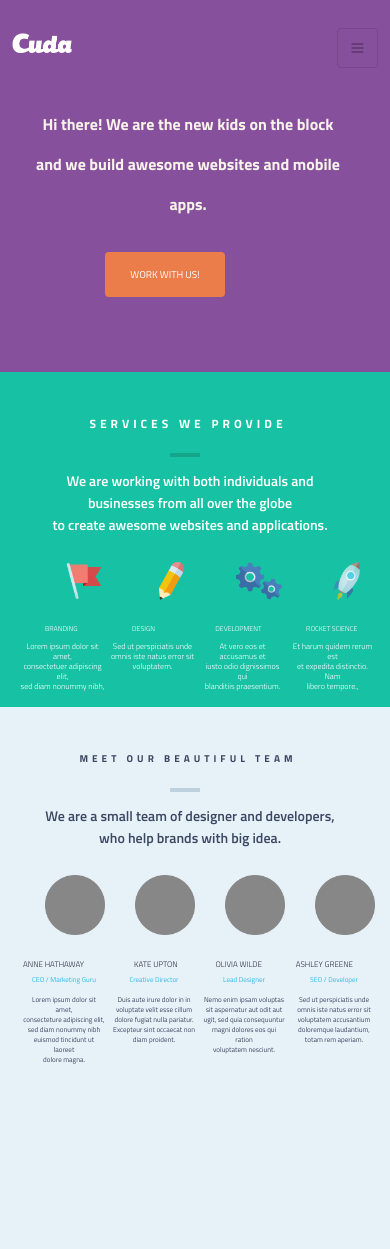
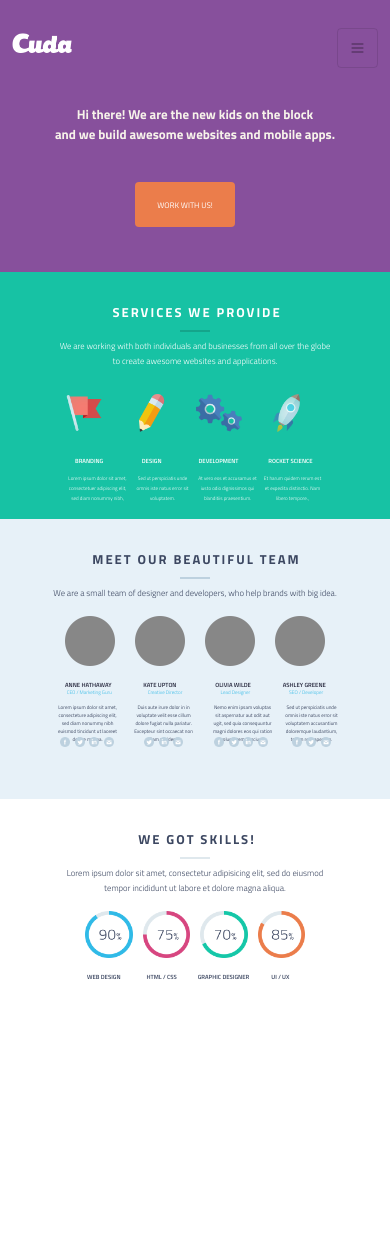
Before and after one commit to zohreh99/web, a plain HTML site: page index.html in a window 390 px wide. After the commit the page ends 994 px from the top, so only its background shows below. Drawn offline with Linux system fonts and the light colour scheme.

Commit message:
commit sec1 sec2 sec3 sec4 and all responsiv

```diff
--- a/files/css/style.css
+++ b/files/css/style.css
@@ -30,7 +30,6 @@
 
 
 body{
-	/*background-color: pink;*/
 }
 header,
 footer,
@@ -54,10 +53,7 @@ section {
 	max-width: 100%
 	height: auto;
 }
-/*.navbar-toggler {
-     align-self: flex-end;
-}
-*/
+
 .logo{
 	width: 118px;
 	height: 37px;
@@ -67,16 +63,12 @@ section {
 .navbar-toggler-icon {
     display: inline-block;
     width: .75em;
-    /*height: .75em;*/
     vertical-align: middle;
     content: "";
     background: no-repeat center center;
     background-size: 100% 100%;
 
 }
-/*.navbar-toggler{
-	padding: 0px 0px !important;
-}*/
 
 .navbar-light .navbar-nav .nav-link{
 	margin: 0px;
@@ -113,6 +105,7 @@ section {
 	font-weight: 600;
 	text-align: center;
 	padding-top: 5rem;
+	padding-left: 30px;
 
 }
 .btn{
@@ -128,7 +121,7 @@ section {
 	font-weight: 600;
 }
 .sec1-btn{
-    padding-left: 370px;
+    padding-left: 408px;
     padding-top: 51px;
 }
 .sec1{
@@ -154,6 +147,8 @@ section {
   padding-top: 108px;
   padding-bottom: 18px;
   position: relative;
+  padding-left: 34px;
+
 }
 .parentsec2h1 ::after{
   content: "";
@@ -172,8 +167,8 @@ section {
   line-height: 24px;
   color: #ffffff;
   font-family: "Titillium";
-  font-weight: 300;
   text-align: center;
+  padding-left: 30px;
 }
 
 .titlesec2{
@@ -196,12 +191,12 @@ section {
 }
 .title3sec2{
 	flex-basis: 400px;
-	padding-left: 90px;
+	padding-left: 100px;
 
 }
 .title4sec2{
 	flex-basis: 400px;
-	padding-left: 80px;
+	padding-left: 100px;
 
 }
 .undertitlesec2{
@@ -211,13 +206,13 @@ section {
 	line-height: 24px;
 	color: #ffffff;
 	font-family: "Titillium";
-	font-weight: 300;
 	text-align: center;
 	padding-top: 20px;
+
 }
 .undertitle1sec2{
 	flex-basis: 600px;
-	padding-left: 50px
+	padding-left: 20px
 
 }
 .undertitle2sec2{
@@ -226,7 +221,7 @@ section {
 }
 .undertitle3sec2{
 	flex-basis: 600px;
-	padding-left: 80px;
+	padding-left: 70px;
 
 
 }
@@ -246,18 +241,23 @@ section {
 	display: flex;
     flex-direction: row;
     justify-content: center;
+    padding-right: 60px;
 }
 
 .flex-titlesec2{
 	display: flex;
     flex-direction: row;
     justify-content: center;
+    padding-right: 50px;
 }
 
 .flex-undertitlesec2{
 	display: flex;
     flex-direction: row;
     justify-content: center;
+    padding-right: 50px;
+
+
 }
 
 .sec3{
@@ -277,6 +277,7 @@ section {
     padding-top: 108px;
     padding-bottom: 18px;
     position: relative;
+    padding-left: 33px;
 }
 .parentsec3h1 ::after{
     content: "";
@@ -297,20 +298,26 @@ section {
     font-family: "Titillium";
     font-weight: 400;
     text-align: center;
+    padding-left: 30px;
+
 }
 .pic1sec3{
-	padding-left: 70px;
+	padding-left: 60px;
 	padding-top: 60px;
 }
 .flex-img1sec3{
 	display: flex;
     flex-direction: row;
     justify-content: center;
+    padding-right: 60px;
 }
+
 .flex-titlesec3{
 	display: flex;
     flex-direction: row;
     justify-content: center;
+    padding-left: 27px;
+
 }
 .titlesec3{
 	font-size: 19px;
@@ -323,23 +330,25 @@ section {
 }
 .title1sec3{
 	flex-basis: 400px;
-	padding-left: 100px;
+	padding-left: 70px;
 }
 .title2sec3{
 	flex-basis: 400px;
-	padding-left: 130px;
+	padding-left: 80px;
 
 
 }
 .title3sec3{
 	flex-basis: 400px;
-	padding-left: 120px;
+	padding-left: 60px;
+
 
 
 }
 .title4sec3{
 	flex-basis: 400px;
-	padding-left: 100px;
+	padding-left: 30px;
+
 
 
 }
@@ -347,6 +356,7 @@ section {
 	display: flex;
     flex-direction: row;
     justify-content: center;
+    padding-right: 11px;
 }
 .undertitle1sec3{
 
@@ -362,25 +372,31 @@ section {
 }
 .undertitle11sec3{
 	flex-basis: 400px;
-	padding-left: 90px;
+	padding-left: 60px;
+	/*padding-left: 50px;*/
 
 
 }
 .undertitle12sec3{
 	flex-basis: 400px;
-	padding-left: 100px;
+	padding-left: 30px;
+	/*padding-left: 50px;*/
+
 
 
 }
 .undertitle13sec3{
 	flex-basis: 400px;
-	padding-left: 100px;
+	/*padding-left: 50px;*/
+
+	/*padding-left: 20px;*/
 
 
 }
 .undertitle14sec3{
 	flex-basis: 400px;
-	padding-left: 70px;
+	padding-right: 20px;
+
 
 
 }
@@ -388,10 +404,10 @@ section {
 	display: flex;
     flex-direction: row;
     justify-content: center;
+    padding-right: 25px;
 }
 .undertitle2sec3{
-	width: 204px;
-	height: 192px;
+
 	font-size: 16px;
 	letter-spacing: 0px;
 	line-height: 24px;
@@ -402,51 +418,155 @@ section {
 }
 .undertitle21sec3{
 	flex-basis: 400px;
-	padding-left: 80px;
+	padding-left: 40px;
 
 }
 .undertitle22sec3{
 	flex-basis: 400px;
-	padding-left: 80px;
+	padding-left: 40px;
 
 
 }
 .undertitle23sec3{
 	flex-basis: 400px;
-	padding-left: 80px;
+	padding-left: 40px;
 
 
 }
 .undertitle24sec3{
 	flex-basis: 400px;
-	padding-left: 80px;
+	padding-left: 20px;
 
 }
 .flex-img2sec3{
 	display: flex;
     flex-direction: row;
     justify-content: center;
-    margin-top: -50px;
+    padding-left: 23px;
 }
 .pic21sec3{
-	flex-basis: 400px;
-	padding-left: 100px;
+	flex-basis: 500px;
+	padding-left: 60px;
+
+
 }
 .pic22sec3{
-	flex-basis: 400px;
-	padding-left: 130px;
+	flex-basis: 500px;
+	padding-left: 90px;
 
 }
 .pic23sec3{
-	flex-basis: 400px;
-	padding-left: 120px;
+	flex-basis: 500px;
+	padding-left: 70px;
 
 }
 .pic24sec3{
-	flex-basis: 400px;
-	padding-left: 130px;
+	flex-basis: 500px;
+	padding-left: 80px;
 
 }
+
+
+
+
+
+
+
+
+.sec4{
+    margin: 0px;
+  	height: 655px;
+	background-color: #ffffff;
+}
+.sec4h1{
+
+  color: #3c4761;
+  font-size: 40px;
+  letter-spacing: 4px;
+  line-height: 30px;
+  font-family: "Titillium";
+  font-weight: 700;
+  text-align: center;
+  padding-top: 108px;
+  padding-bottom: 18px;
+  position: relative;
+  padding-left: 34px;
+
+}
+.parentsec4h1 ::after{
+  content: "";
+  position:absolute;
+  width: 87px;
+  height: 4px;
+  background-color:#dfe8ed;
+  display: block;
+  left: 47%;
+  bottom: 0;
+
+}
+.sec4p{
+  font-size: 16px;
+  letter-spacing: 0px;
+  line-height: 24px;
+  color: #3c4761;
+  font-family: "Titillium";
+  text-align: center;
+  padding-left: 30px;
+}
+
+.titlesec4{
+	font-size: 19px;
+	letter-spacing: 0px;
+	line-height: 18px;
+	color: #3c4761;
+	font-family: "Titillium";
+	font-weight: 700;
+	padding-top: 30px;
+}
+.title1sec4{
+	flex-basis: 400px;
+	padding-left: 150px;
+}
+.title2sec4{
+	flex-basis: 400px;
+	padding-left: 100px;
+
+}
+.title3sec4{
+	flex-basis: 400px;
+	padding-left: 40px;
+
+}
+.title4sec4{
+	flex-basis: 400px;
+	padding-left: 65px;
+
+}
+
+/*.picsec2{
+	width: 25%;
+	float: left;
+}*/
+.picsec4{
+	padding-left: 70px;
+}
+.flex-imgsec4{
+	display: flex;
+    flex-direction: row;
+    justify-content: center;
+    padding-right: 70px;
+    padding-top: 40px;
+}
+
+.flex-titlesec4{
+	display: flex;
+    flex-direction: row;
+    justify-content: center;
+    padding-right: 50px;
+}
+
+
+
 
 /*responsive*/
 @media only screen and (max-width: 500px) {
@@ -456,7 +576,7 @@ section {
 	margin: -4px;
     }
     .navbar-expand-sm .navbar-expand-xs .container{
-    	margin: -1px;
+    margin: -1px;
     }
 	.mylogo{
 	width: 60px;
@@ -483,26 +603,25 @@ section {
 
 	}
 	.sec1{
-		width: 100%;
-		height: 300px;
+	width: 100%;
+	height: 200px;
 	}
 	.sec1h1{
 
-	font-size: 16px;
-	line-height: 40px;
+	font-size: 13px;
+	line-height: 20px;
 	color: #f7f3ea;
 	font-family: "Titillium";
 	text-align: center;
 	padding-top: 2rem;
-	padding-left: 1rem;
 
 	}
 	.btn{
-	width: 120px;
+	width: 100px;
 	height: 45px;
 	border-radius: 4px;
 	background-color: #eb7d4b;
-	font-size: 10px;
+	font-size: 8px;
 	letter-spacing: 0px;
 	line-height: 26px;
 	color: #ffffff;
@@ -510,113 +629,109 @@ section {
 	font-weight: 400;
 	}
 	.sec1-btn{
-    padding-left: 90px;
+    padding-left: 120px;
     padding-top: 30px;
-
-	}
-	.btnsec1{
-	background-color: #87509c;
-		margin-top: -10px;
 	}
 	.sec2{
+	width: 100%;
 	height: auto;
 	}
 	.sec2h1{
 
-	font-size: 12px;
+	font-size: 13px;
 	line-height: 40px;
+    letter-spacing: 2px;
 	font-family: "Titillium";
 	text-align: center;
-	padding-top: 2rem;
-	padding-left: 1rem;
+	padding-top: 20px;
 	}
-
 
 	.parentsec2h1 ::after{
 
     content: "";
     position:absolute;
     width: 30px;
-    height: 4px;
+    height: 2px;
     display: block;
-    bottom: 5px;
+    bottom: 18px;
+    left: 50%;
+
 
 
     }
     .sec2p{
-    font-size: 14px;
-    line-height: 22px;
-    font-weight: 300;
-    padding-left: 20px;
+    font-size: 8.6px;
+    line-height: 15px;
+    font-weight: 100;
+    margin-top: -40px;
     text-align: center;
+    padding-top: 20px;
     }
     .picsec2{
+	padding-left: 10px;
+	}
+	.flex-imgsec2{
 	padding-left: 30px;
 	}
-
     .img-responsive{
 	height: auto;
 	display:inline-block;
 
 	}
-	.flex-undertitlesec2{
-		margin-top: -5px;
+	.flex-titlesec2{
+	padding-left: 50px;
 	}
-
 	.titlesec2{
-	font-size: 7px;
+	font-size: 6px;
 	line-height: 18px;
-	font-weight: 100;
+	font-weight: 300;
 	padding-top: 10px;
-	padding-left: 0px;
 	}
 	.title1sec2{
 	flex-basis: 200px;
-	padding-left: 30px;
+	padding-left: 10px;
 	}
 	.title2sec2{
 	flex-basis: 200px;
-	padding-left: 22px;
+	padding-left: 10px;
 
 	}
 	.title3sec2{
 	flex-basis: 200px;
-	padding-left: 15px;
-
+	padding-left: 0px;
 
 	}
 	.title4sec2{
 	flex-basis: 200px;
-	padding-left: 20px;
-
+	padding-left: 10px;
+	}
+	.flex-undertitlesec2{
+	margin-top: -5px;
+	padding-left: 50px;
 
 	}
 	.undertitlesec2{
 
-	font-size: 8px;
+	font-size: 5px;
 	letter-spacing: 0px;
 	line-height: 10px;
 	color: #ffffff;
 	font-weight: 100;
 	text-align: center;
 	padding-top: 0px;
-	padding-left: 5px;
+	padding-left: 0px;
 	}
-	.flex-imgsec2{
-	padding-left: 10px;
-	}
-
 	.sec3{
-	height: auto;
+	height: 280px;
 	}
 	.sec3h1{
 
-	font-size: 10px;
-	line-height: 40px;
-	font-family: "Titillium";
 	text-align: center;
-	padding-top: 2rem;
-	padding-left: 1rem;
+	font-size: 13px;
+    line-height: 40px;
+    letter-spacing: 2px;
+    font-family: "Titillium";
+    padding-top: 20px
 	}
 
 
@@ -625,124 +740,262 @@ section {
     content: "";
     position:absolute;
     width: 30px;
-    height: 4px;
     display: block;
-    bottom: 5px;
+    height: 2px;
+    display: block;
+    bottom: 18px;
+    left: 50%;
+    }
+    .sec3p{
+    text-align: center;
+    font-size: 8.6px;
+    line-height: 15px;
+    font-weight: 100;
+    margin-top: -40px;
+    padding-top: 20px;
+    }
+
+    .img-responsive{
+	height: auto;
+	display:inline-block;
+	box-sizing: content-box !important;
+	}
 
 
-    }
-    .sec3p{
-    font-size: 14px;
-    line-height: 22px;
-    font-weight: 300;
-    padding-left: 20px;
-    text-align: center;
-    }
+	.img1sec3{
+	padding-left: 30px;
+	box-sizing: content-box !important;
 
-    .pic1sec3{
-	padding-left: 30px;
 	}
-	.flex-img1sec3 {
-    display: flex;
-    flex-direction: row;
-    justify-content: center;
-    margin-top: -50px;
+	.img11sec3{
+	box-sizing: content-box !important;
+
+
+	}
+	.pic1sec3{
+	padding-left: 20px;
+	box-sizing: content-box !important;
+	}
+	.flex-img1sec3{
+
+	margin-top: -60px;
+	padding-left: 0px;
+	margin-right: 20px;
+	box-sizing: content-box !important;
 	}
 
+
+	.flex-titlesec3{
+	padding-left: 0px;
+	}
 	.titlesec3{
-	font-size: 8px;
-	line-height: 18px;
-	font-weight: 100;
-	padding-top: 20px;
+	font-size: 6px;
+    line-height: 18px;
+    font-weight: 300;
+    padding-top: 10px;
 	}
 	.title1sec3{
-	flex-basis: 100px;
-	padding-left: 8px;
+	flex-basis: 200px;
+    padding-left: 50px;
 	}
 	.title2sec3{
-	flex-basis: 100px;
-	padding-left: 30px;
+	flex-basis: 200px;
+    padding-left: 25px;
+
 	}
 	.title3sec3{
-	flex-basis: 100px;
-	padding-left: 20px;
+	flex-basis: 200px;
+    padding-left: 10px;
+
 	}
 	.title4sec3{
-	flex-basis: 100px;
-	padding-left: 10px;
+	flex-basis: 200px;
+    padding-right: 33px;
+    padding-left: 0px;
+	}
+
+	.flex-undertitlesec3{
+	margin-top: -5px;
+	padding-left: 50px;
+
 	}
 
 	.undertitle1sec3{
-
-	font-size: 7px;
+	font-size: 5px;
 	letter-spacing: 0px;
-	line-height: 18px;
-	color: #30bae7;
-	font-family: "Titillium";
-	font-weight: 400;
+	line-height: 10px;
+	font-weight: 100;
 	text-align: center;
-	margin-top: -10px;
-
+	padding-top: 0px;
+	padding-left: 0px;
+	margin-top: -15px;
 	}
 	.undertitle11sec3{
-	flex-basis: 200px;
-	padding-left: 8px;
-
+	flex-basis: 300px;
+    padding-left: 30px;
+    padding-right: 0px;
 
 	}
 	.undertitle12sec3{
 	flex-basis: 200px;
-	padding-left: 8px;
-
-
+    padding-left: 0px;
+    padding-right: 8px;
 	}
 	.undertitle13sec3{
 	flex-basis: 200px;
-	padding-left: 8px;
-
-
+    padding-right: 12px;
 	}
 	.undertitle14sec3{
 	flex-basis: 200px;
-	padding-left: 8px;
+    padding-right: 30px;
+	}
 
-
+	.flex-undertitle2sec3{
+	padding-right: 0px
 	}
 	.undertitle2sec3{
 
-	font-size: 7px;
+	font-size: 5px;
 	letter-spacing: 0px;
-	line-height: 10px;
+	line-height: 8px;
 	color: #3c4761;
 	font-family: "Titillium";
 	font-weight: 400;
 	text-align: center;
 	margin-top: -10px;
+	padding-left: 0px;
 
 	}
 	.undertitle21sec3{
-	flex-basis: 200px;
-	padding-left: 8px;
+	padding-left: 40px;
 
 
 	}
 	.undertitle22sec3{
-	flex-basis: 200px;
 	padding-left: 8px;
 
 
 	}
 	.undertitle23sec3{
-	flex-basis: 200px;
 	padding-left: 8px;
 
 
 	}
 	.undertitle24sec3{
-	flex-basis: 200px;
+	padding-left: 0px;
+    padding-right: 30px;
+
+
+	}
+	.flex-img2sec3{
+	display: flex;
+    flex-direction: row;
+    justify-content: center;
+    padding-left: 45px;
+    margin-top: -30px;
+	}
+
+	.pic21sec3{
+	flex-basis: 100px;
+	padding-left: 0px;
+
+
+	}
+	.pic22sec3{
+	flex-basis: 100px;
 	padding-left: 8px;
 
+	}
+	.pic23sec3{
+	flex-basis: 100px;
+	padding-left: 0px;
+	padding-right: 5px;
+
+	}
+	.pic24sec3{
+	flex-basis: 100px;
+	padding-left: 0px;
+	padding-right: 30px;
+
+	}
+	.img2sec3{
+	width: 10px;
+	}
+
+	.sec4{
+	width: 100%;
+	height: auto;
+	}
+	.sec4h1{
+
+	font-size: 13px;
+	line-height: 40px;
+    letter-spacing: 2px;
+	font-family: "Titillium";
+	text-align: center;
+	padding-top: 20px;
+	}
+
+	.parentsec4h1 ::after{
+
+    content: "";
+    position:absolute;
+    width: 30px;
+    height: 2px;
+    display: block;
+    bottom: 18px;
+    left: 50%;
+
+
+
+    }
+    .sec4p{
+    font-size: 8.6px;
+    line-height: 15px;
+    font-weight: 100;
+    margin-top: -40px;
+    text-align: center;
+    padding-top: 20px;
+    }
+    .picsec4{
+	padding-left: 10px;
+	}
+	.flex-imgsec4{
+	padding-left: 60px;
+	margin-top: -40px;
+	}
+    .img-responsive{
+	height: auto;
+	display:inline-block;
+
+	}
+	.flex-titlesec4{
+	padding-left: 50px;
+	}
+	.titlesec4{
+	font-size: 6px;
+	line-height: 18px;
+	font-weight: 300;
+	padding-top: 10px;
+	}
+	.title1sec4{
+	flex-basis: 200px;
+	padding-left: 22px;
+	}
+	.title2sec4{
+	flex-basis: 200px;
+	padding-left: 15px;
+
+	}
+	.title3sec4{
+	flex-basis: 300px;
+	padding-left: 5px;
+
+	}
+	.title4sec4{
+	flex-basis: 200px;
+	padding-left: 0px;
+	padding-right: 5px;
+	}
 
 }
-
-}
--- a/index.html
+++ b/index.html
@@ -24,9 +24,8 @@
        <!-- <div class="col-xs-2  col-sm-2 col-md-2 col-lg-2" > -->
         <a href="" class="navbar-logo logo"><img class="mylogo" src="files/img/cudalogo.png" alt="logo"></a>
 
-         <button class="navbar-toggler navbar-toggler-right" type="button" data-toggle="collapse" data-target="#navbarNav"><span class="navbar-toggler-icon"></span></button>
-       <!-- </div> -->
-       <!-- <div class="col-xs-10  col-sm-10 col-md-10 col-lg-10"> -->
+         <button class="navbar-toggler navbar-toggler-right" type="button" data-toggle="collapse" data-hover="collapse" aria-controls="navbar" aria-expanded="true" aria-label="Toggle navigation" data-target="#navbarNav"><span class="navbar-toggler-icon"></span></button>
+
          <div class="collapse navbar-collapse" id="navbarNav">
 
          <ul class="navbar-nav ml-auto">
@@ -46,8 +45,7 @@
              <a href=""class="nav-link info">CONTACT</a>
            </li>
          </ul>
-       <!-- </div> -->
-       <!-- </div> -->
+
       </div>
      </div>
    </nav>
@@ -63,16 +61,12 @@
             <h1 class="sec1h1">Hi there! We are the new kids on the block<br/>and we build awesome websites and mobile apps.</h1>
           </div>
         </div>
-      </div>
-      <div class="btnsec1">
-        <div class="container" >
         <div class="row">
           <div class=" col-xs-12  col-sm-12 col-md-12 col-lg-12">
            <div class="sec1-btn">
             <a href=""><button class="btn" type="button" >WORK WITH US!</button></a>
            </div>
           </div>
-        </div>
         </div>
       </div>
      </div>
@@ -94,18 +88,18 @@
           </div>
         </div>
 
-         <div class="flex-imgsec2">
+         <div class="flex-imgsec2 ">
               <a class="picsec2" href="#">
-                <img class="img-fluid img-responsive imgsec2" src="files/img/pic1sec2.png">
+                <img class="img-fluid img-responsive img1sec2 imgsec2" src="files/img/pic1sec2.png">
               </a>
               <a class="picsec2" href="#">
-                <img class="img-fluid img-responsive imgsec2" src="files/img/pic2sec2.png">
+                <img class="img-fluid img-responsive img2sec2 imgsec2" src="files/img/pic2sec2.png">
               </a>
               <a class="picsec2" href="#">
-                <img class="img-fluid img-responsive imgsec2" src="files/img/pic3sec2.png">
+                <img class="img-fluid img-responsive img3sec2 imgsec2" src="files/img/pic3sec2.png">
               </a>
               <a class="picsec2" href="#">
-                <img class="img-fluid img-responsive imgsec2" src="files/img/pic4sec2.png">
+                <img class="img-fluid img-responsive img4sec2 imgsec2" src="files/img/pic4sec2.png">
               </a>
           </div>
 
@@ -124,6 +118,7 @@
             <p class="undertitlesec2 undertitle4sec2">Et harum quidem rerum est<br> et expedita distinctio. Nam<br> libero tempore.,</p>
           </div>
 
+
         </div>
       </div>
        <div class="sec3">
@@ -141,17 +136,17 @@
           </div>
         </div>
         <div class="flex-img1sec3">
-              <a class="pic1sec3" href="#">
-                <img class="img-fluid img-responsive img1sec3" src="files/img/sec3img.png">
+              <a class="pic1sec3 pic11sec3" href="#">
+                <img class="img-fluid img-responsive img11sec3 img1sec3" src="files/img/sec3img.png">
               </a>
-              <a class="pic1sec3" href="#">
-                <img class="img-fluid img-responsive img1sec3" src="files/img/sec3img.png">
+              <a class="pic1sec3 pic12sec3" href="#">
+                <img class="img-fluid img-responsive img12sec3 img1sec3" src="files/img/sec3img.png">
               </a>
-              <a class="pic1sec3" href="#">
-                <img class="img-fluid img-responsive img1sec3" src="files/img/sec3img.png">
+              <a class="pic1sec3 pic13sec3" href="#">
+                <img class="img-fluid img-responsive img13sec3 img1sec3" src="files/img/sec3img.png">
               </a>
-              <a class="pic1sec3" href="#">
-                <img class="img-fluid img-responsive img1sec3" src="files/img/sec3img.png">
+              <a class="pic1sec3 pic14sec3" href="#">
+                <img class="img-fluid img-responsive img14sec3 img1sec3" src="files/img/sec3img.png">
               </a>
           </div>
            <div class="flex-titlesec3">
@@ -177,6 +172,8 @@
 
           <div class="flex-img2sec3">
               <a class="pic21sec3" href="#">
+
+
                 <img class="img-fluid img-responsive img2sec3" src="files/img/facebook.png">
                 <img class="img-fluid img-responsive img2sec3" src="files/img/twitter.png">
                 <img class="img-fluid img-responsive img2sec3" src="files/img/linkedin.png">
@@ -191,15 +188,68 @@
                 <img class="img-fluid img-responsive img2sec3" src="files/img/facebook.png">
                 <img class="img-fluid img-responsive img2sec3" src="files/img/twitter.png">
                 <img class="img-fluid img-responsive img2sec3" src="files/img/linkedin.png">
-                <img class="img-fluid img-responsive img2sec3" src="files/img/mail.png">         </a>
+                <img class="img-fluid img-responsive img2sec3" src="files/img/mail.png">      </a>
               <a class="pic24sec3" href="#">
                 <img class="img-fluid img-responsive img2sec3" src="files/img/facebook.png">
                 <img class="img-fluid img-responsive img2sec3" src="files/img/twitter.png">
-                <img class="img-fluid img-responsive img2sec3" src="files/img/mail.png">         </a>
+                <img class="img-fluid img-responsive img2sec3" src="files/img/mail.png">
+              </a>
           </div>
       </div>
     </div>
 
+
+
+
+<div class="sec4">
+      <div class="container">
+        <div class="row">
+          <div class="col-xs-12  col-sm-12 col-md-12 col-lg-12">
+            <div class="parentsec4h1">
+              <h1 class="sec4h1">WE GOT SKILLS!</h1>
+
+            </div>
+          </div>
+        </div>
+
+        <div class="row">
+          <div class="col-xs-12  col-sm-12 col-md-12 col-lg-12">
+           <p class="sec4p">Lorem ipsum dolor sit amet, consectetur adipisicing elit, sed do eiusmod <br> tempor incididunt ut labore et dolore magna aliqua.</p>
+          </div>
+        </div>
+
+         <div class="flex-imgsec4 ">
+              <a class="picsec4" href="#">
+                <img class="img-fluid img-responsive img1sec2 imgsec2" src="files/img/skill1.png">
+              </a>
+              <a class="picsec4" href="#">
+                <img class="img-fluid img-responsive img2sec2 imgsec2" src="files/img/skill2.png">
+              </a>
+              <a class="picsec4" href="#">
+                <img class="img-fluid img-responsive img3sec2 imgsec2" src="files/img/skill3.png">
+              </a>
+              <a class="picsec4" href="#">
+                <img class="img-fluid img-responsive img4sec2 imgsec2" src="files/img/skill4.png">
+              </a>
+          </div>
+
+         <div class="flex-titlesec4">
+            <h1 class="titlesec4 title1sec4"> WEB DESIGN</h1>
+            <h1 class="titlesec4 title2sec4"> HTML / CSS</h1>
+            <h1 class="titlesec4 title3sec4"> GRAPHIC DESIGNER</h1>
+            <h1 class="titlesec4 title4sec4"> UI / UX</h1>
+          </div>
+        </div>
+      </div>
+
+
+
+
+
+
+
+
+
     </section>
   </body>
 </html>
```
